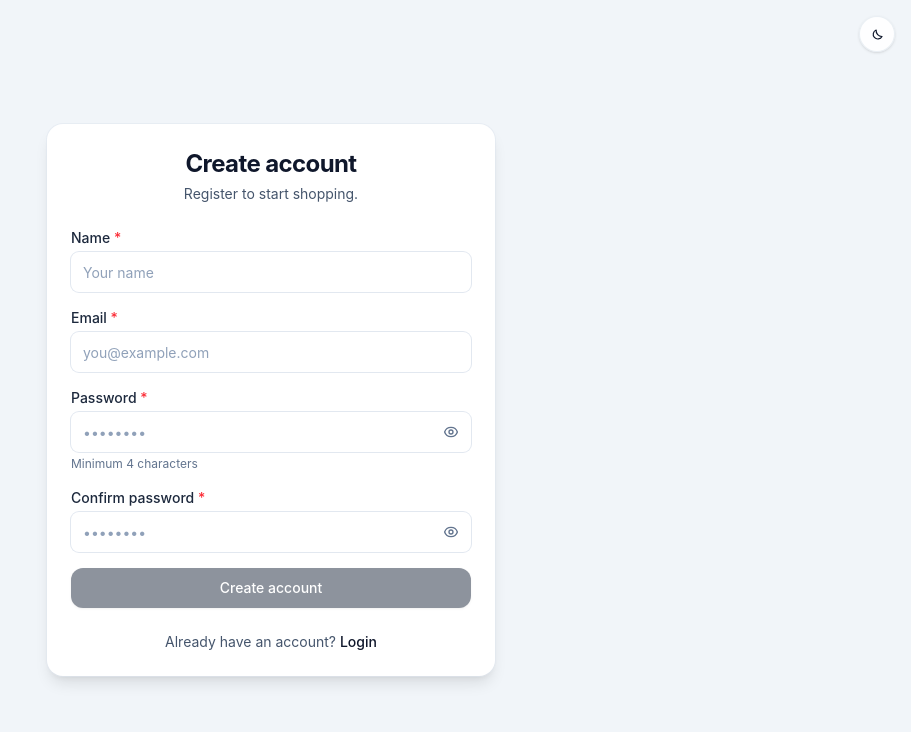
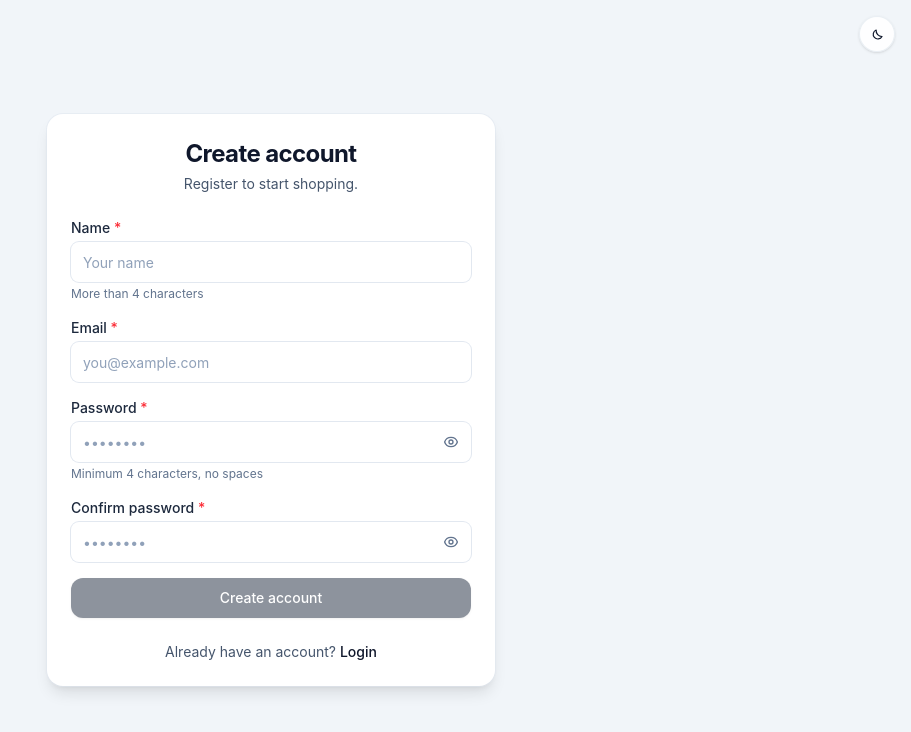
Before and after one commit to yashpadia4851/Chaintech-Network-Interview-Task, a React (Vite) app: page /register in a window 1280 px wide. Shown: the top 732 px of the page, without its empty margins (369-1280 px from the left). Built offline with nearby package versions, Linux system fonts and the light colour scheme.

Commit message:
handle the empty space in the inputs feilds

```diff
--- a/src/features/auth/pages/LoginPage.jsx
+++ b/src/features/auth/pages/LoginPage.jsx
@@ -19,7 +19,12 @@ export default function LoginPage() {
   } = useForm({ mode: "onChange", defaultValues: { email: "", password: "" } });
 
   const { email = "", password = "" } = watch();
-  const isFormValid = Boolean(email?.trim() && password?.trim());
+  const isFormValid = Boolean(
+    email?.trim() &&
+      password?.trim() &&
+      password.length >= 4 &&
+      !/\s/.test(password)
+  );
 
   function onSubmit(data) {
     setError("");
@@ -65,7 +70,15 @@ export default function LoginPage() {
               autoComplete="current-password"
               required
               error={errors.password?.message}
-              {...register("password", { required: "Password is required" })}
+              {...register("password", {
+                required: "Password is required",
+                minLength: {
+                  value: 4,
+                  message: "Password must be at least 4 characters",
+                },
+                validate: (value) =>
+                  !/\s/.test(value || "") || "Spaces are not allowed in password",
+              })}
             />
 
             {error && (
--- a/src/features/auth/pages/RegisterPage.jsx
+++ b/src/features/auth/pages/RegisterPage.jsx
@@ -25,7 +25,16 @@ export default function RegisterPage() {
   const { name = "", email = "", password = "", confirmPassword = "" } = watch();
   const passwordsMatch = password === confirmPassword;
   const isFormValid =
-    Boolean(name?.trim() && email?.trim() && password?.trim() && confirmPassword?.trim() && passwordsMatch) && !busy;
+    Boolean(
+      name?.trim() &&
+        name.trim().length > 4 &&
+        email?.trim() &&
+        password?.trim() &&
+        confirmPassword?.trim() &&
+        passwordsMatch &&
+        password.length >= 4 &&
+        !/\s/.test(password)
+    ) && !busy;
 
   async function onSubmit(data) {
     setError("");
@@ -65,9 +74,14 @@ export default function RegisterPage() {
               autoComplete="name"
               placeholder="Your name"
               required
+              hint="More than 4 characters"
               error={errors.name?.message}
               {...register("name", {
                 required: "Name is required",
+                minLength: {
+                  value: 5,
+                  message: "Name must be more than 4 characters",
+                },
                 pattern: {
                   value: /^[A-Za-z\s]+$/,
                   message: "Name must contain only letters",
@@ -87,11 +101,19 @@ export default function RegisterPage() {
               label="Password"
               type="password"
               autoComplete="new-password"
-              hint="Minimum 4 characters"
+              hint="Minimum 4 characters, no spaces"
               placeholder="••••••••"
               required
               error={errors.password?.message}
-              {...register("password", { required: "Password is required" })}
+              {...register("password", {
+                required: "Password is required",
+                minLength: {
+                  value: 4,
+                  message: "Password must be at least 4 characters",
+                },
+                validate: (value) =>
+                  !/\s/.test(value || "") || "Spaces are not allowed in password",
+              })}
             />
             <Input
               label="Confirm password"
--- a/src/features/profile/pages/ProfilePage.jsx
+++ b/src/features/profile/pages/ProfilePage.jsx
@@ -32,7 +32,9 @@ export default function ProfilePage() {
         email.trim() &&
         password.trim() &&
         confirmPassword.trim() &&
-        passwordsMatch
+        passwordsMatch &&
+        password.length >= 4 &&
+        !/\s/.test(password)
     ) && !busy;
 
   async function onSubmit(values) {
@@ -102,6 +104,7 @@ export default function ProfilePage() {
               required
               placeholder="••••••••"
               autoComplete="new-password"
+              hint="Minimum 4 characters, no spaces"
               error={errors.password?.message}
               {...register("password", {
                 required: "Password is required",
@@ -109,6 +112,8 @@ export default function ProfilePage() {
                   value: 4,
                   message: "Password must be at least 4 characters",
                 },
+                validate: (value) =>
+                  !value || !/\s/.test(value) || "Spaces are not allowed in password",
               })}
             />
           </div>
```
